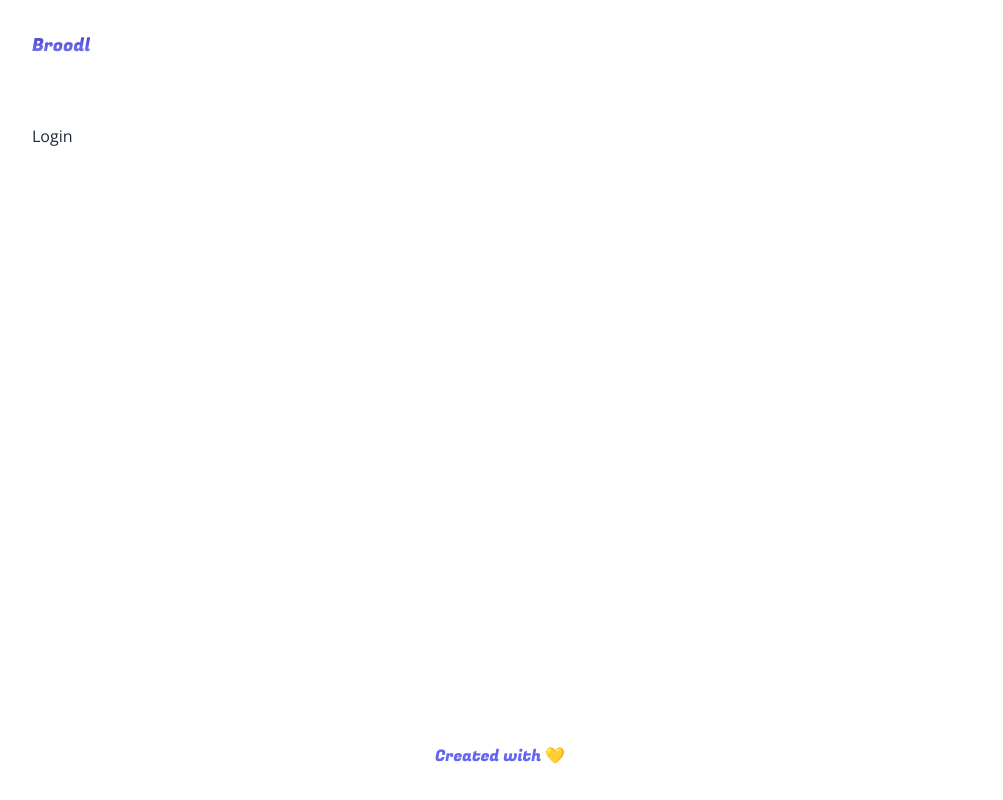
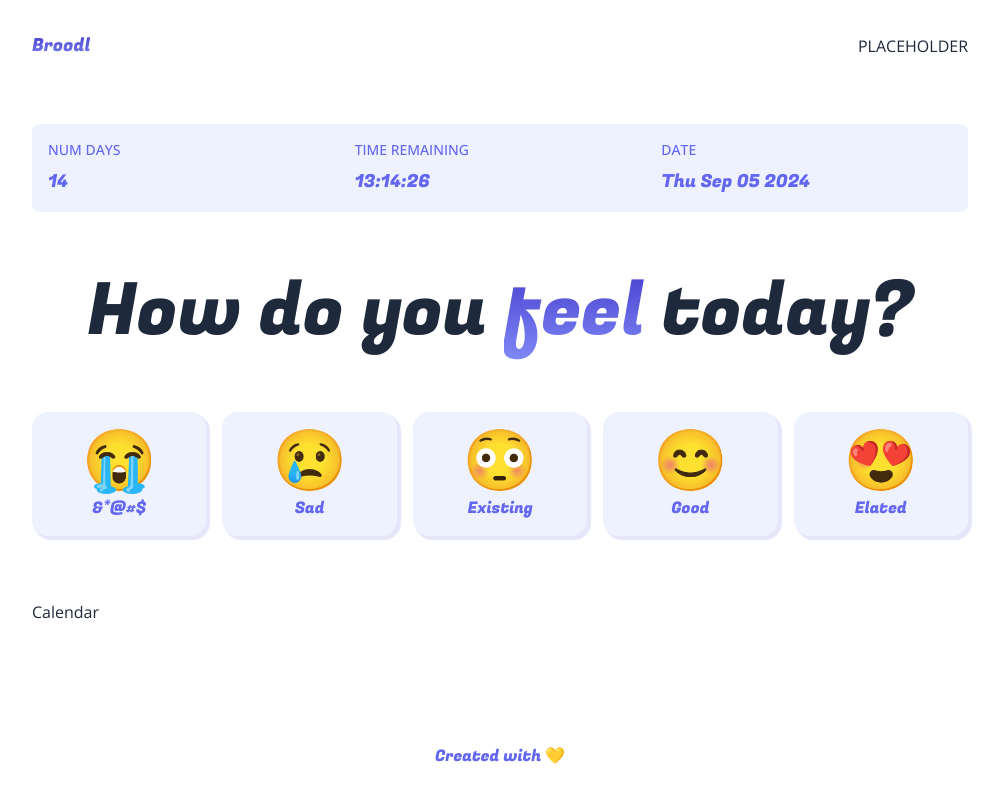
Before and after one commit to hvacTech0302/broodl, a Next.js app: page /dashboard in a window 1280 px wide. Shown: the whole page, without its empty margins (140-1143 px from the left). Built offline with nearby package versions, Linux system fonts and the light colour scheme.

Commit message:
styled login page and dashboard page. ready to start styling calendar. timestamp: 1:35:45

```diff
--- a/app/dashboard/page.js
+++ b/app/dashboard/page.js
@@ -7,7 +7,7 @@ export const metadata = {
 };
 
 export default function DashboardPage() {
-  const isAuthenticated = false;
+  const isAuthenticated = true;
 
   let children = <Login />;
 
--- a/app/globals.css
+++ b/app/globals.css
@@ -7,3 +7,12 @@
   -webkit-background-clip: text;
   -webkit-text-fill-color: transparent;
 }
+
+.purpleShadow {
+  box-shadow: 3px 3px 1px 1px lavender;
+}
+
+.purpleShadow:hover {
+  transform: translate(3px, 3px);
+  box-shadow: 0px 0px 1px 1px lavender;
+}
--- a/app/layout.js
+++ b/app/layout.js
@@ -15,6 +15,7 @@ export default function RootLayout({ children }) {
       <h1 className={"text-base sm:text-lg textGradient " + fugaz.className}>
         Broodl
       </h1>
+      <div className="flex items-center justify-between">PLACEHOLDER</div>
     </header>
   );
 
--- a/components/Button.js
+++ b/components/Button.js
@@ -4,12 +4,13 @@ import React from "react";
 const fugaz = Fugaz_One({ subsets: ["latin"], weight: ["400"] });
 
 export default function Button(props) {
-  const { text, dark } = props;
+  const { text, dark, full } = props;
   return (
     <button
       className={
         " rounded-full overflow-hidden duration-200 border-2 border-solid hover:opacity-60 border-indigo-600 " +
-        (dark ? " text-white bg-indigo-600 " : " text-indigo-600 ")
+        (dark ? " text-white bg-indigo-600 " : " text-indigo-600 ") +
+        (full ? " grid place-items-center w-full " : " ")
       }
     >
       <p
--- /dev/null
+++ b/components/Calendar.js
@@ -0,0 +1,5 @@
+import React from "react";
+
+export default function Calendar() {
+  return <div>Calendar</div>;
+}
--- a/components/Dashboard.js
+++ b/components/Dashboard.js
@@ -1,5 +1,70 @@
+import { Fugaz_One } from "next/font/google";
 import React from "react";
+import Calendar from "./Calendar";
+
+const fugaz = Fugaz_One({ subsets: ["latin"], weight: ["400"] });
 
 export default function Dashboard() {
-  return <div>Dashboard</div>;
+  const statuses = {
+    num_days: 14,
+    time_remaining: "13:14:26",
+    date: new Date().toDateString(),
+  };
+
+  const moods = {
+    "&*@#$": "😭",
+    Sad: "😢",
+    Existing: "😳",
+    Good: "😊",
+    Elated: "😍",
+  };
+
+  return (
+    <div className="flex flex-col flex-1 gap-8 sm:gap-12 md:gap-16 ">
+      <div className="grid grid-cols-3 bg-indigo-50 text-indigo-500 p-4 gap-4 rounded-lg ">
+        {Object.keys(statuses).map((status, statusIndex) => {
+          return (
+            <div key={statusIndex} className="flex flex-col gap-1 sm:gap-2 ">
+              <p className="font-medium uppercase text-xs sm:text-sm truncate ">
+                {status.replaceAll("_", " ")}
+              </p>
+              <p className={"text-base sm:text-lg truncate " + fugaz.className}>
+                {statuses[status]}
+              </p>
+            </div>
+          );
+        })}
+      </div>
+      <h4
+        className={
+          "text-5xl sm:text-6xl md:text-7xl text-center " + fugaz.className
+        }
+      >
+        How do you <span className="textGradient">feel</span> today?
+      </h4>
+      <div className="flex items-stretch flex-wrap gap-4 ">
+        {Object.keys(moods).map((mood, moodIndex) => {
+          return (
+            <button
+              key={moodIndex}
+              className={
+                "p-4 px-5 rounded-2xl purpleShadow duration-200 bg-indigo-50 hover:bg-indigo-100 items-center text-center flex flex-col gap-2 flex-1 "
+              }
+            >
+              <p className="text-4xl sm:text-5xl md:text-6xl ">{moods[mood]}</p>
+              <p
+                className={
+                  "text-indigo-500 text-xs sm:text-sm md:text-base " +
+                  fugaz.className
+                }
+              >
+                {mood}
+              </p>
+            </button>
+          );
+        })}
+      </div>
+      <Calendar />
+    </div>
+  );
 }
--- a/components/Hero.js
+++ b/components/Hero.js
@@ -1,6 +1,7 @@
 import { Fugaz_One } from "next/font/google";
 import React from "react";
 import Button from "./Button";
+import Calendar from "./Calendar";
 
 const fugaz = Fugaz_One({ subsets: ["latin"], weight: ["400"] });
 
@@ -23,6 +24,7 @@ export default function Hero() {
         <Button text="Sign Up" />
         <Button text="Login" dark />
       </div>
+      <Calendar />
     </div>
   );
 }
--- a/components/Login.js
+++ b/components/Login.js
@@ -1,5 +1,33 @@
+import { Fugaz_One } from "next/font/google";
 import React from "react";
+import Button from "./Button";
+
+const fugaz = Fugaz_One({ subsets: ["latin"], weight: ["400"] });
 
 export default function Login() {
-  return <div>Login</div>;
+  return (
+    <div className="flex flex-col flex-1 justify-center items-center gap-4">
+      <h3 className={"text-4xl sm:text-5xl md:text-6xl " + fugaz.className}>
+        Log In / Register
+      </h3>
+      <p className="">You&#39;re one step away!</p>
+      <input
+        className="max-w-[400px] w-full mx-auto px-3 duration-200 hover:border-indigo-600 focus:border-indigo-600 py-2 sm:py-3 border border-solid border-indigo-400 rounded-full outline-none"
+        placeholder="Email"
+        type="email"
+      />
+      <input
+        className="max-w-[400px] w-full mx-auto px-3 duration-200 hover:border-indigo-600 focus:border-indigo-600 py-2 sm:py-3 border border-solid border-indigo-400 rounded-full outline-none"
+        placeholder="Password"
+        type="password"
+      />
+      <div className="max-w-[400px] w-full mx-auto">
+        <Button text="Submit" full />
+      </div>
+      <p className="text-center">
+        Don&#39;t have an account?{" "}
+        <span className="text-indigo-600">Sign up</span>
+      </p>
+    </div>
+  );
 }
```
